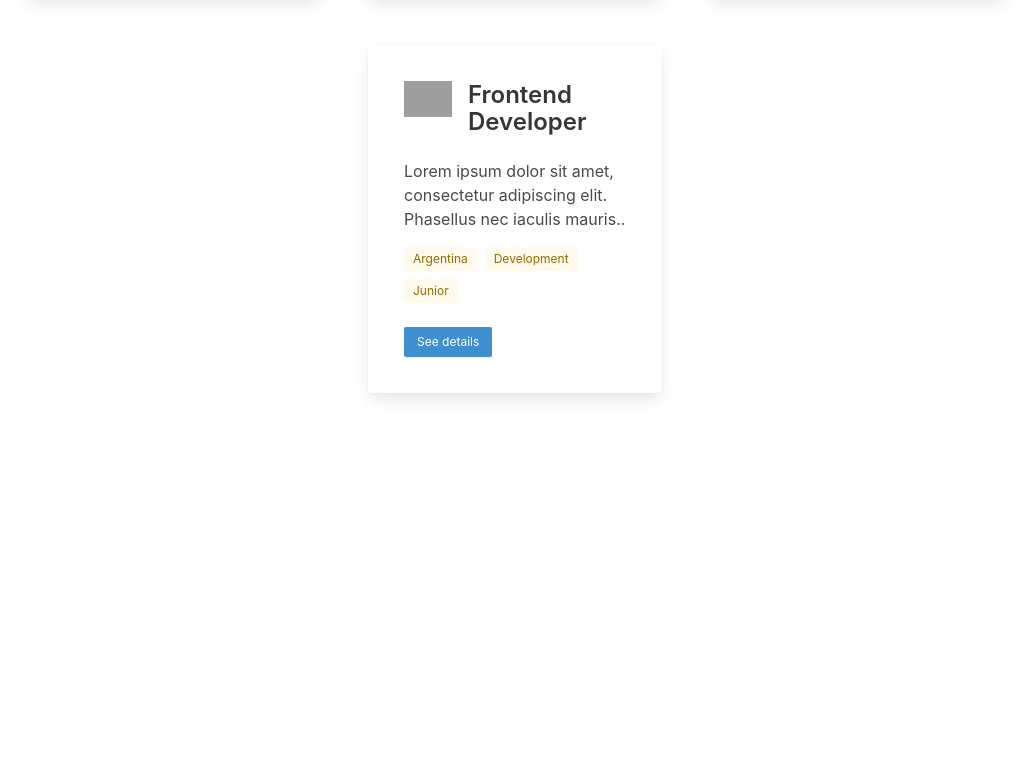
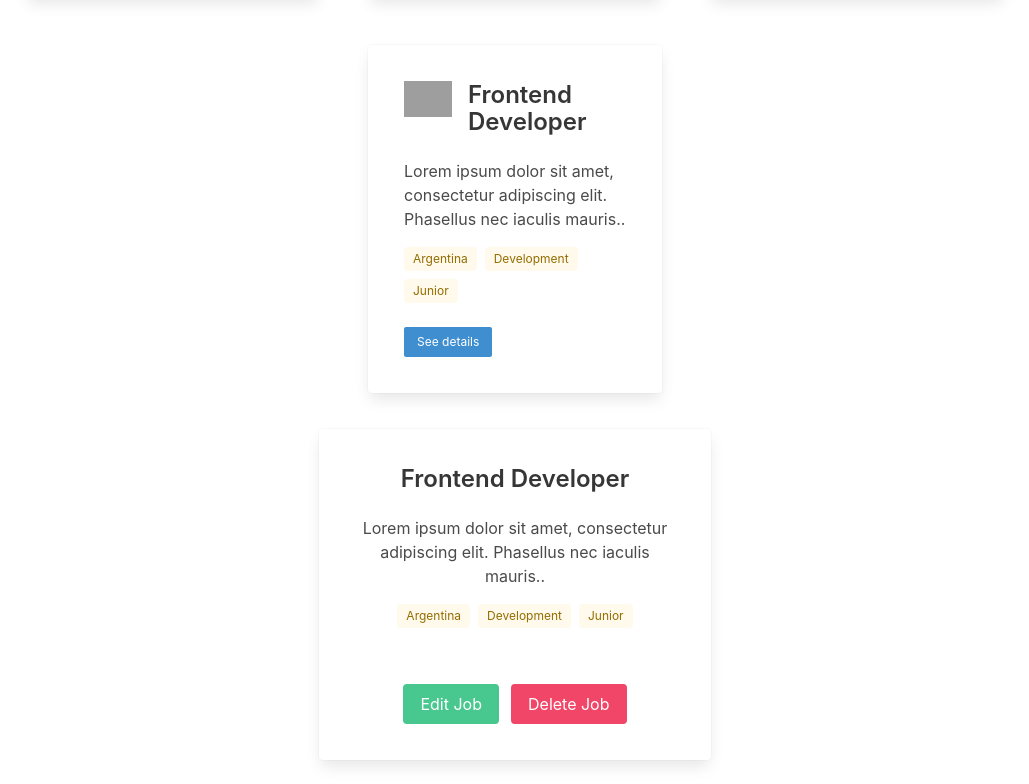
Before and after one commit to sami1793/jobs-ada, a plain HTML site: page index.html in a window 1280 px wide. Shown: the part 595-1379 px from the top of the page, without its empty margins (125-1154 px from the left). Before the commit the page ends 1012 px from the top, so only its background shows below. Drawn offline with nearby package versions, Linux system fonts and the light colour scheme; no server answers; grey boxes are pictures that could not be loaded.

Commit message:
Se maqueta la tarjeta que se muestra con see details

```diff
--- a/index.html
+++ b/index.html
@@ -119,7 +119,6 @@
     </div>
 
     <!-- --TARJETAS JOBS-- -->
-
     <div class="container">
         <div class="columns is-centered is-multiline" id="jobs-container">
             <div class="card column is-3 m-5">
@@ -239,7 +238,8 @@
             <div class="field">
                 <label class="label">Description</label>
                 <div class="control">
-                    <textarea class="textarea" placeholder="Description..." rows="3" id="job-description-input"></textarea>
+                    <textarea class="textarea" placeholder="Description..." rows="3"
+                        id="job-description-input"></textarea>
                 </div>
             </div>
 
@@ -301,6 +301,46 @@
         </form>
     </div>
 
+    <!-- --SEE DETAILS-- -->
+    <!-- Card Job -->
+    <div class="container">
+        <div class="columns is-centered is-multiline" id="jobs-container">
+            <div class="card column is-4 m-5 has-text-centered">
+                <div class="card-content">
+                    <div class="media">
+                        <div class="media-content">
+                            <p class="title is-4">Frontend Developer</p>
+                        </div>
+                    </div>
+
+                    <div class="content">
+                        <p>Lorem ipsum dolor sit amet, consectetur adipiscing elit.
+                            Phasellus nec iaculis mauris..
+                        </p>
+                        <div class="tags is-centered">
+                            <span class="tag is-warning is-light">Argentina</span>
+                            <span class="tag is-warning is-light">Development</span>
+                            <span class="tag is-warning is-light">Junior</span>
+                        </div>
+                        <!-- Botones  -->
+                        <div class="field is-grouped is-grouped-centered mt-6">
+                            <p class="control">
+                                <button class="button is-success">
+                                    Edit Job
+                                </button>
+                            </p>
+                            <p class="control">
+                                <button class="button is-danger" id="submit-create-job-button">
+                                    Delete Job
+                                </button>
+                            </p>
+                        </div>
+                    </div>
+                </div>
+            </div>
+        </div>
+    </div>
+
     <script src="crud.js"></script>
     <script src="app.js"></script>
 </body>
```
Lines whose indentation alone changed are shown as unchanged.
